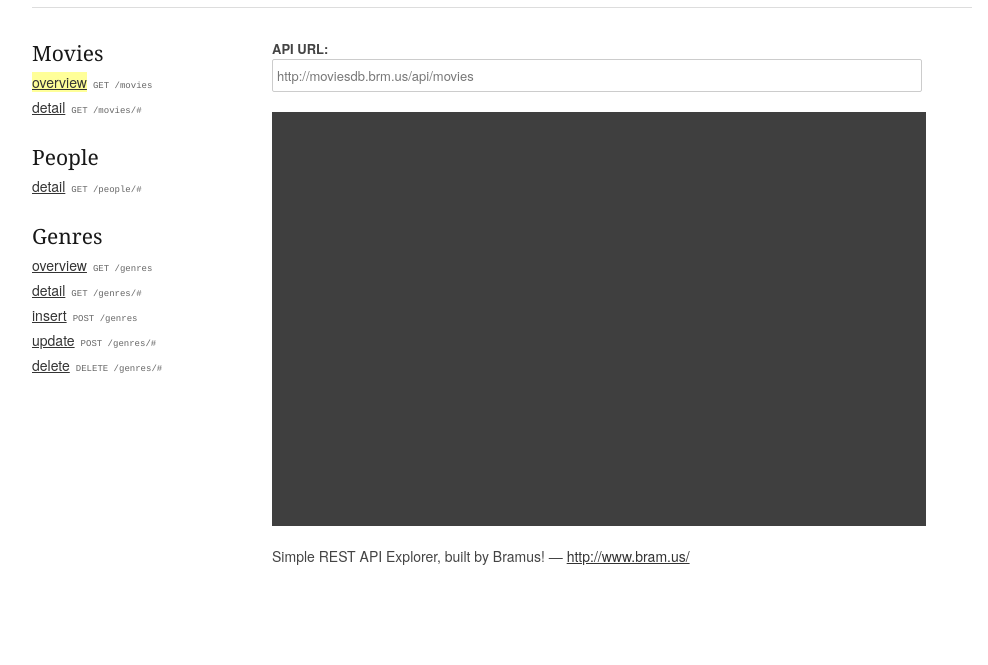
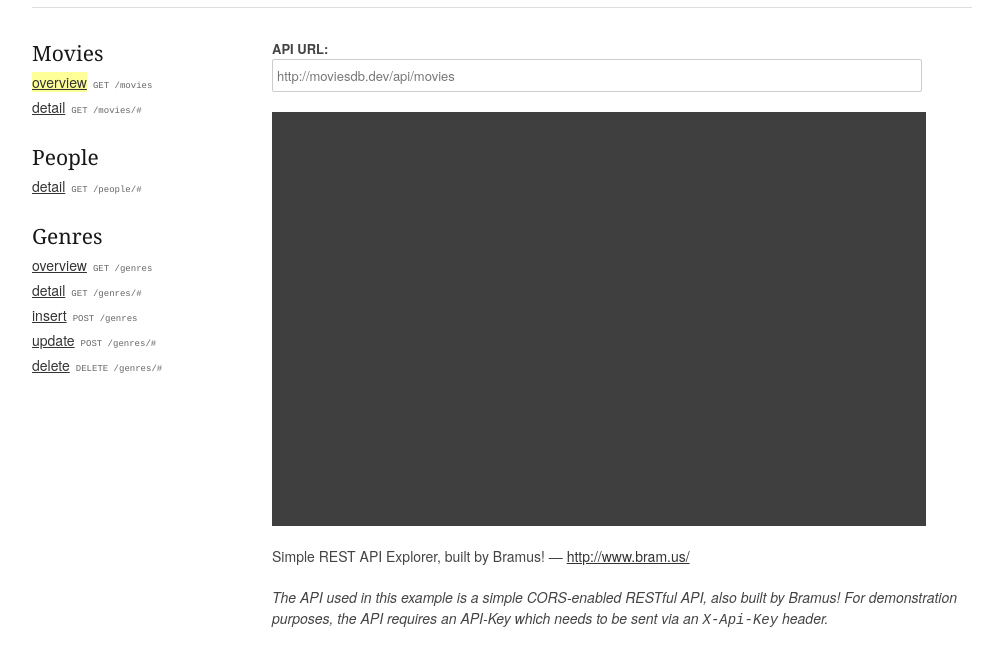
Before and after one commit to bramus/simple-rest-api-explorer, a plain HTML site: page index.html in a window 1280 px wide. Shown: the part 117-782 px from the top of the page, without its empty margins (138-1126 px from the left). Drawn offline with Linux system fonts and the light colour scheme; no server answers.

Commit message:
Added small description

```diff
--- a/index.html
+++ b/index.html
@@ -60,13 +60,14 @@
 		</div>
 		<div class="twelve columns offset-by-four">
 			<p>Simple REST API Explorer, built by Bramus! &mdash; <a href="http://www.bram.us/">http://www.bram.us/</a></p>
+			<p><em>The API used in this example is a simple CORS-enabled RESTful API, also built by Bramus! For demonstration purposes, the API requires an API-Key which needs to be sent via an <code>X-Api-Key</code> header.</em></p>
 		</div>
 	</div>
 
 	<script src="js/jquery-1.7.1.min.js"></script>
 	<script src="js/highlight.min.js"></script>
 	<script>
-		var apiBaseUrl = 'http://moviesdb.brm.us/api';
+		var apiBaseUrl = 'http://moviesdb.dev/api';
 		var apiDataType = 'json';
 		var apiExtraHeaders = { 'X-Api-Key' : 'WV4tP4zT-qJNdN8Fb-XrQCLmJs-5gwvVr9e-Ge5bNar6' };
 		var apiUrlSuffix = '';
```
